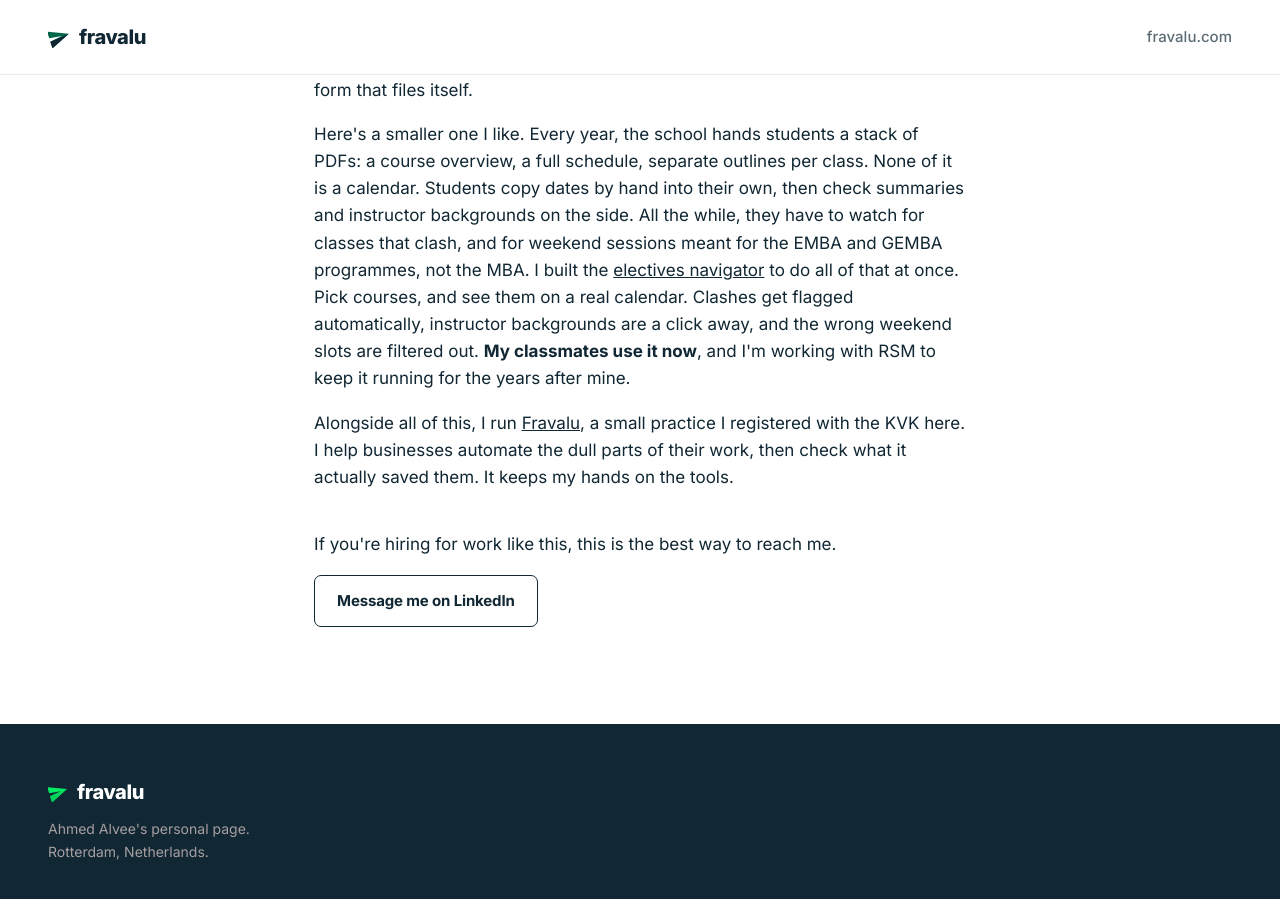
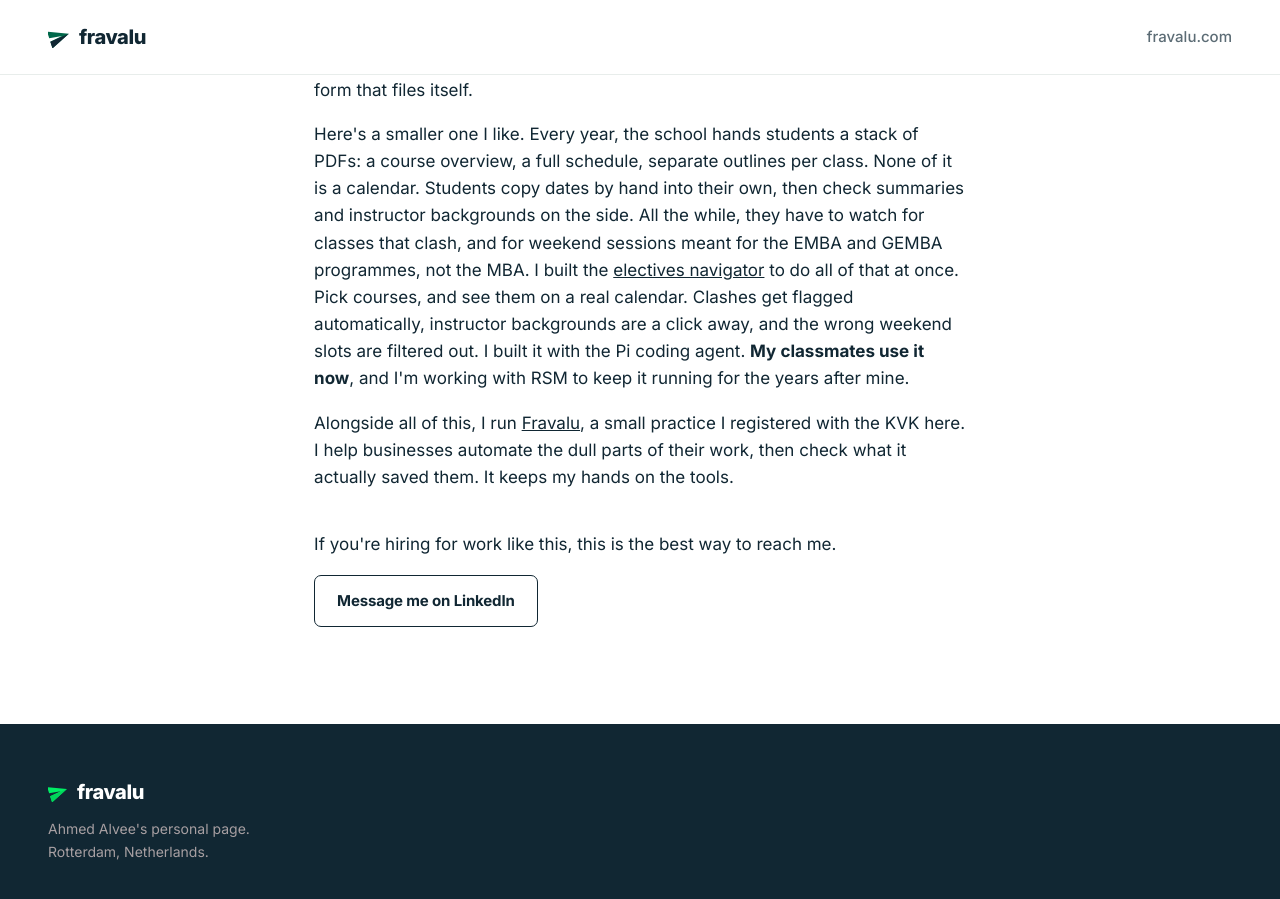
Before and after one commit to alvee1994/fra-valu-site, a Jekyll site: the page built from hire.md, in a window 1280 px wide and 900 px high, scrolled down 1837 px. Built offline with Jekyll 4.4.1, drawn with Linux system fonts in a browser that asks for light colours; some web fonts are replaced.

Commit message:
Note the electives navigator was built with the Pi coding agent

```diff
--- a/hire.md
+++ b/hire.md
@@ -24,7 +24,7 @@
 
     <p>Earlier this year, I spent two months with four MBA classmates helping Truvalu, a global impact investor. They want to grow their Colombia portfolio from 21 companies to nearly 50, with the same small team. We designed a five-stage way of working with AI in the loop: collect, clean up, analyse, report, sum up. <strong>It should cut their monitoring time by about 45%</strong>, or 10.5 hours saved per company, per cycle. Then we built it and showed it running: agents pulling clean data out of messy documents, agents wired into their Google Drive, an intake form that files itself.</p>
 
-    <p>Here's a smaller one I like. Every year, the school hands students a stack of PDFs: a course overview, a full schedule, separate outlines per class. None of it is a calendar. Students copy dates by hand into their own, then check summaries and instructor backgrounds on the side. All the while, they have to watch for classes that clash, and for weekend sessions meant for the EMBA and GEMBA programmes, not the MBA. I built the <a href="https://alvee1994.github.io/mba27-electives/" rel="noopener" target="_blank">electives navigator</a> to do all of that at once. Pick courses, and see them on a real calendar. Clashes get flagged automatically, instructor backgrounds are a click away, and the wrong weekend slots are filtered out. <strong>My classmates use it now</strong>, and I'm working with RSM to keep it running for the years after mine.</p>
+    <p>Here's a smaller one I like. Every year, the school hands students a stack of PDFs: a course overview, a full schedule, separate outlines per class. None of it is a calendar. Students copy dates by hand into their own, then check summaries and instructor backgrounds on the side. All the while, they have to watch for classes that clash, and for weekend sessions meant for the EMBA and GEMBA programmes, not the MBA. I built the <a href="https://alvee1994.github.io/mba27-electives/" rel="noopener" target="_blank">electives navigator</a> to do all of that at once. Pick courses, and see them on a real calendar. Clashes get flagged automatically, instructor backgrounds are a click away, and the wrong weekend slots are filtered out. I built it with the Pi coding agent. <strong>My classmates use it now</strong>, and I'm working with RSM to keep it running for the years after mine.</p>
 
     <p>Alongside all of this, I run <a href="{{ '/' | relative_url }}">Fravalu</a>, a small practice I registered with the KVK here. I help businesses automate the dull parts of their work, then check what it actually saved them. It keeps my hands on the tools.</p>
 
```
